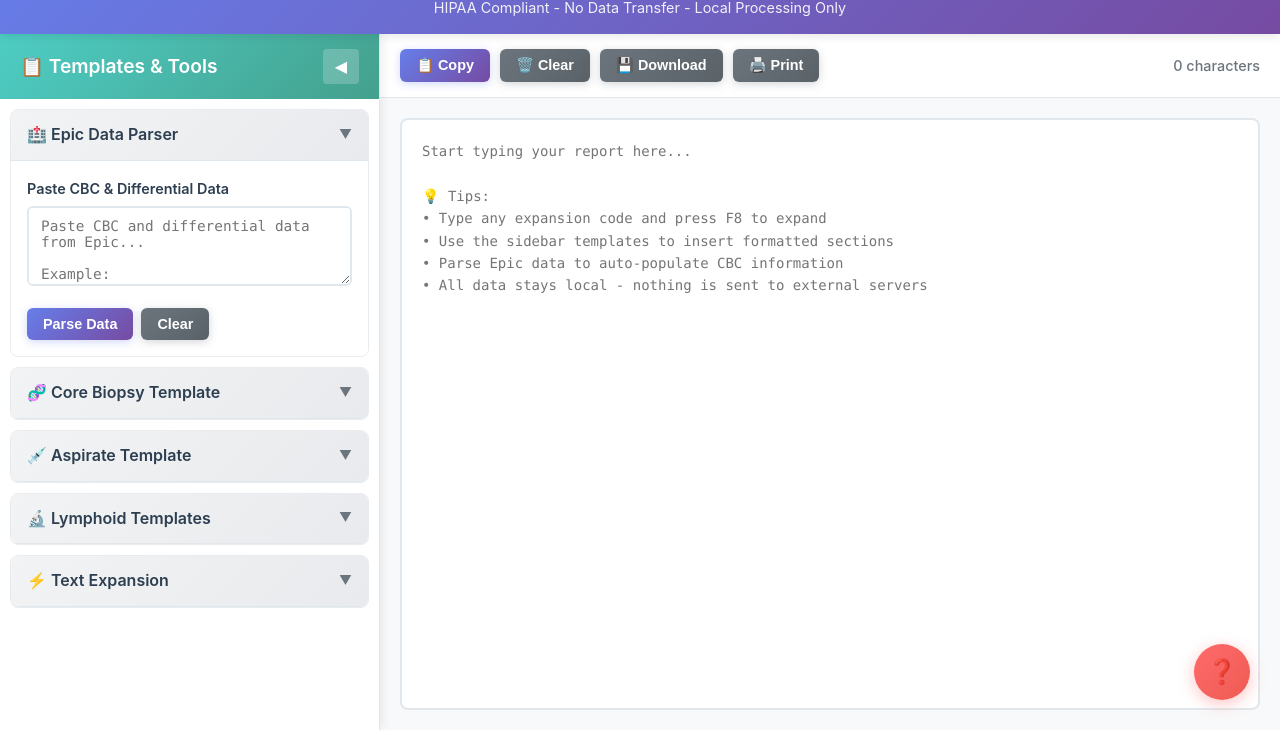
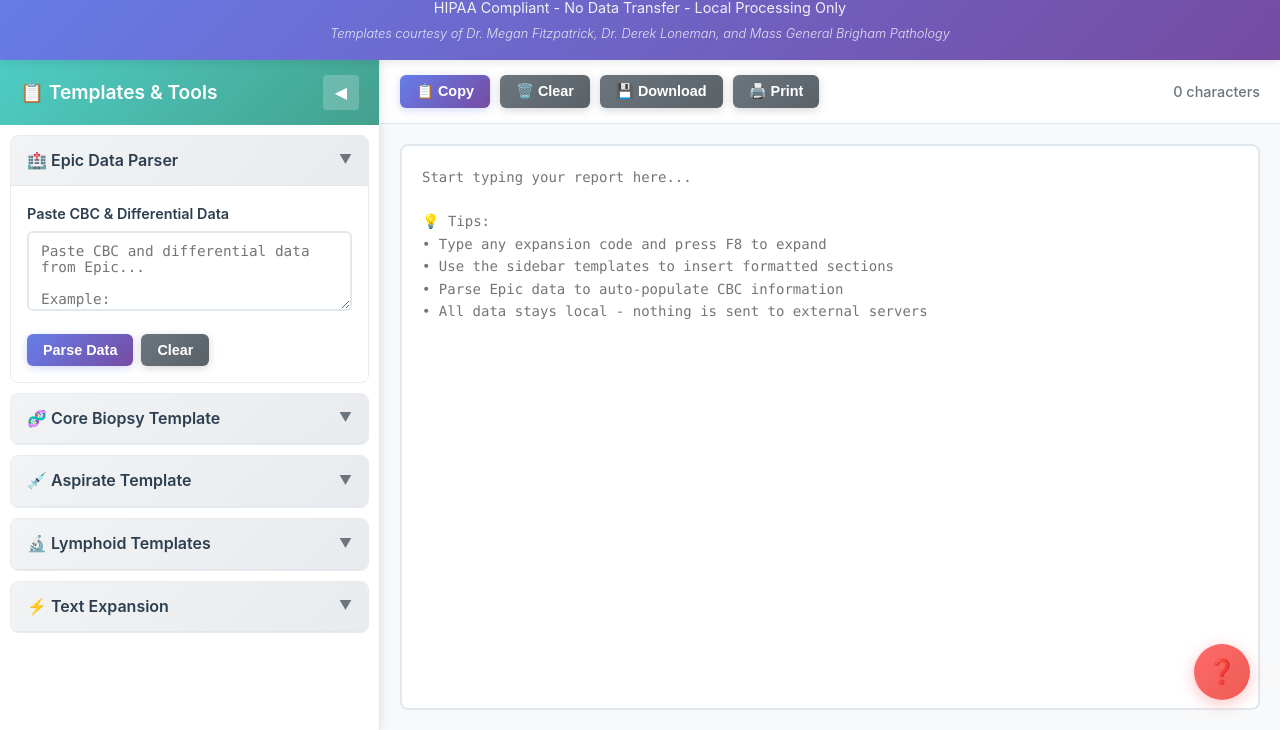
Before and after one commit to sa501428/heme-report, a plain HTML site: page index.html in a window 1280 px wide. Shown: the part 70-800 px from the top of the page. Drawn offline with Linux system fonts and the light colour scheme.

Commit message:
acknowledgements

```diff
--- a/index.html
+++ b/index.html
@@ -12,6 +12,7 @@
         <header class="app-header">
             <h1>🩸 Hematopathology Report Generator</h1>
             <p class="subtitle">HIPAA Compliant - No Data Transfer - Local Processing Only</p>
+            <p class="acknowledgment">Templates courtesy of Dr. Megan Fitzpatrick, Dr. Derek Loneman, and Mass General Brigham Pathology</p>
         </header>
 
         <div class="main-layout">
--- a/styles.css
+++ b/styles.css
@@ -42,6 +42,15 @@ body {
     font-size: 0.9rem;
     opacity: 0.9;
     font-weight: 400;
+    margin-bottom: 5px;
+}
+
+.acknowledgment {
+    font-size: 0.8rem;
+    opacity: 0.8;
+    font-weight: 300;
+    font-style: italic;
+    margin: 0;
 }
 
 /* Main Layout */
```
Also changed, not shown: 1 other file.
